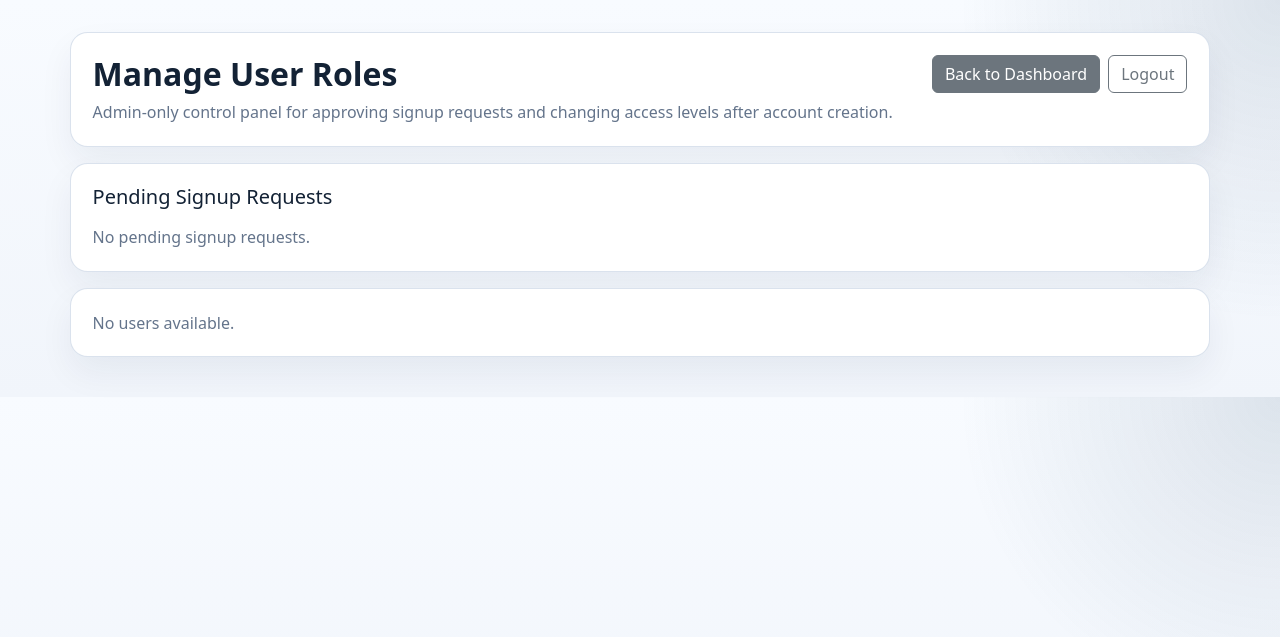
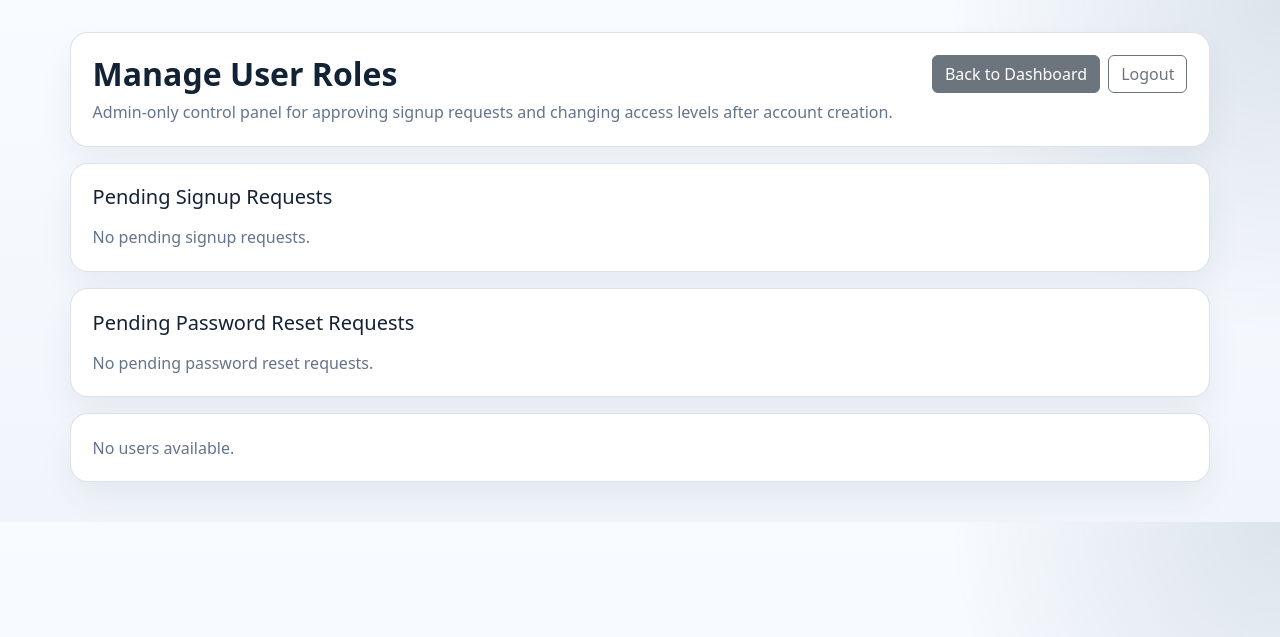
Before and after one commit to omsravya/DDB, a Flask app: page /manage-users in a window 1280 px wide. Shown: the top 637 px of the page. Run offline with Flask 3, Linux system fonts and the light colour scheme; the visitor is signed in with stand-in values (Sample User, id 1); data that the repository does not hold is empty; parts of the project's set-up code (start-up, migrations or seed data) failed here and were passed over; some libraries are stand-ins or nearby versions.

Commit message:
added email password reset

```diff
--- a/app.py
+++ b/app.py
@@ -1,5 +1,9 @@
 from datetime import datetime
 from functools import wraps
+
+from itsdangerous import URLSafeTimedSerializer
+from flask_mail import Mail, Message
+
 from flask import (
     Flask,
     flash,
@@ -16,6 +20,28 @@ from werkzeug.security import check_password_hash, generate_password_hash
 
 app = Flask(__name__)
 
+app.config.update(
+    MAIL_SERVER='smtp.gmail.com',
+    MAIL_PORT=587,
+    MAIL_USE_TLS=True,
+    MAIL_USERNAME=os.environ.get("EMAIL_USER"),
+    MAIL_PASSWORD=os.environ.get("EMAIL_PASS")
+)
+
+mail = Mail(app)
+
+serializer = URLSafeTimedSerializer(app.secret_key)
+
+def generate_reset_token(email):
+    return serializer.dumps(email, salt='password-reset')
+
+def verify_reset_token(token, expiration=3600):
+    try:
+        email = serializer.loads(token, salt='password-reset', max_age=expiration)
+        return email
+    except:
+        return None
+
 raw_database_url = os.environ.get("DATABASE_URL")
 DATABASE_URL = (
     raw_database_url.replace("postgres://", "postgresql://", 1)
@@ -97,6 +123,26 @@ def ensure_signup_request_table():
                 requested_role TEXT NOT NULL,
                 status TEXT NOT NULL DEFAULT 'pending',
                 review_comments TEXT,
+                requested_at TIMESTAMP NOT NULL DEFAULT NOW(),
+                reviewed_at TIMESTAMP,
+                reviewed_by TEXT
+            )
+            """
+        )
+    except psycopg2.Error:
+        return False
+    return True
+
+
+def ensure_password_reset_request_table():
+    try:
+        execute_db(
+            """
+            CREATE TABLE IF NOT EXISTS password_reset_request (
+                password_reset_request_id SERIAL PRIMARY KEY,
+                email TEXT NOT NULL UNIQUE,
+                name TEXT,
+                status TEXT NOT NULL DEFAULT 'pending',
                 requested_at TIMESTAMP NOT NULL DEFAULT NOW(),
                 reviewed_at TIMESTAMP,
                 reviewed_by TEXT
@@ -1700,31 +1746,119 @@ def signup():
     )
 
 
+# @app.route("/forgot-password", methods=["GET", "POST"])
+# def forgot_password():
+#     if request.method == "POST":
+#         email = request.form["email"].strip()
+#         if not ensure_password_reset_request_table():
+#             flash("Unable to prepare password recovery right now. Please try again later.", "danger")
+#             return render_template("forgot_password.html", email=email)
+
+#         user = query_one(
+#             """
+#             SELECT *
+#             FROM users
+#             WHERE LOWER(email) = LOWER(%s)
+#             LIMIT 1
+#             """,
+#             (email,),
+#         )
+
+#         if user:
+#             existing_request = query_one(
+#                 """
+#                 SELECT *
+#                 FROM password_reset_request
+#                 WHERE LOWER(email) = LOWER(%s)
+#                   AND status = 'pending'
+#                 LIMIT 1
+#                 """,
+#                 (email,),
+#             )
+#             if existing_request:
+#                 flash(
+#                     "A password reset request is already pending for that account. An admin still needs to set a temporary password.",
+#                     "info",
+#                 )
+#             else:
+#                 execute_db(
+#                     """
+#                     INSERT INTO password_reset_request (email, name, status)
+#                     VALUES (%s, %s, 'pending')
+#                     ON CONFLICT (email)
+#                     DO UPDATE SET
+#                         name = EXCLUDED.name,
+#                         status = 'pending',
+#                         requested_at = NOW(),
+#                         reviewed_at = NULL,
+#                         reviewed_by = NULL
+#                     """,
+#                     (email, first_present(user, ["name", "full_name", "email"])),
+#                 )
+#                 flash(
+#                     "Your password reset request has been sent to an admin. They can issue a temporary password from the Manage Users screen.",
+#                     "success",
+#                 )
+#         else:
+#             flash("No account found for that email address.", "danger")
+
+#         return render_template("forgot_password.html", email=email)
+
+#     return render_template("forgot_password.html", email="")
+
 @app.route("/forgot-password", methods=["GET", "POST"])
 def forgot_password():
     if request.method == "POST":
         email = request.form["email"].strip()
+
         user = query_one(
-            """
-            SELECT *
-            FROM users
-            WHERE LOWER(email) = LOWER(%s)
-            LIMIT 1
-            """,
+            "SELECT * FROM users WHERE LOWER(email) = LOWER(%s) LIMIT 1",
             (email,),
         )
 
         if user:
-            flash(
-                "Password-based login is enabled now, but reset tokens are not implemented yet. Contact an admin to update your account password directly in the database.",
-                "warning",
+            token = generate_reset_token(email)
+            reset_link = url_for("reset_password", token=token, _external=True)
+
+            msg = Message(
+                "Password Reset Request",
+                sender=app.config["MAIL_USERNAME"],
+                recipients=[email]
             )
-        else:
-            flash("No account found for that email address.", "danger")
-
-        return render_template("forgot_password.html", email=email)
+            msg.body = f"Click this link to reset your password:\n{reset_link}"
+
+            mail.send(msg)
+
+        # security: don't reveal if email exists
+        flash("If the email exists, a reset link has been sent.", "info")
+        return redirect(url_for("login"))
 
     return render_template("forgot_password.html", email="")
+
+@app.route("/reset-password/<token>", methods=["GET", "POST"])
+def reset_password(token):
+    email = verify_reset_token(token)
+
+    if not email:
+        flash("Invalid or expired reset link.", "danger")
+        return redirect(url_for("login"))
+
+    if request.method == "POST":
+        new_password = request.form["password"]
+
+        if len(new_password) < 8:
+            flash("Password must be at least 8 characters long.", "danger")
+            return render_template("reset_password.html")
+
+        execute_db(
+            "UPDATE users SET password_hash = %s WHERE LOWER(email) = LOWER(%s)",
+            (generate_password_hash(new_password), email)
+        )
+
+        flash("Password updated successfully!", "success")
+        return redirect(url_for("login"))
+
+    return render_template("reset_password.html")
 
 
 @app.route("/logout")
@@ -2210,6 +2344,7 @@ def seed_sample_facts():
 @require_role("admin")
 def manage_users():
     ensure_signup_request_table()
+    ensure_password_reset_request_table()
     users_cols, users = query_db("SELECT * FROM users ORDER BY email")
     user_records = rows_to_dicts(users_cols, users)
     identifier_column = get_user_identifier_column(users_cols)
@@ -2288,6 +2423,62 @@ def manage_users():
             flash("Signup request rejected.", "success")
             return redirect(url_for("manage_users"))
 
+        if action in {"approve_password_reset", "reject_password_reset"}:
+            reset_request_id = request.form["password_reset_request_id"]
+            reset_request = query_one(
+                """
+                SELECT *
+                FROM password_reset_request
+                WHERE password_reset_request_id = %s
+                LIMIT 1
+                """,
+                (reset_request_id,),
+            )
+
+            if not reset_request or reset_request.get("status") != "pending":
+                flash("Password reset request not found or already processed.", "warning")
+                return redirect(url_for("manage_users"))
+
+            if action == "reject_password_reset":
+                execute_db(
+                    """
+                    UPDATE password_reset_request
+                    SET status = 'rejected',
+                        reviewed_at = NOW(),
+                        reviewed_by = %s
+                    WHERE password_reset_request_id = %s
+                    """,
+                    (session.get("user_email"), reset_request_id),
+                )
+                flash("Password reset request dismissed.", "success")
+                return redirect(url_for("manage_users"))
+
+            new_password = request.form.get("new_password", "")
+            if len(new_password) < 8:
+                flash("Temporary password must be at least 8 characters long.", "danger")
+                return redirect(url_for("manage_users"))
+
+            execute_db(
+                """
+                UPDATE users
+                SET password_hash = %s
+                WHERE LOWER(email) = LOWER(%s)
+                """,
+                (generate_password_hash(new_password), reset_request["email"]),
+            )
+            execute_db(
+                """
+                UPDATE password_reset_request
+                SET status = 'completed',
+                    reviewed_at = NOW(),
+                    reviewed_by = %s
+                WHERE password_reset_request_id = %s
+                """,
+                (session.get("user_email"), reset_request_id),
+            )
+            flash("Temporary password saved and password reset request completed.", "success")
+            return redirect(url_for("manage_users"))
+
         if not identifier_column:
             flash("Unable to determine the user identifier column.", "danger")
             return redirect(url_for("manage_users"))
@@ -2346,11 +2537,31 @@ def manage_users():
             }
         )
 
+    password_reset_requests = []
+    reset_cols, reset_rows = query_db(
+        """
+        SELECT *
+        FROM password_reset_request
+        WHERE status = 'pending'
+        ORDER BY requested_at ASC
+        """
+    )
+    for reset_request in rows_to_dicts(reset_cols, reset_rows):
+        password_reset_requests.append(
+            {
+                "password_reset_request_id": reset_request.get("password_reset_request_id"),
+                "name": reset_request.get("name"),
+                "email": reset_request.get("email"),
+                "requested_at": reset_request.get("requested_at"),
+            }
+        )
+
     return render_template(
         "manage_users.html",
         users=normalized_users,
         role_options=list(ROLE_RANK.keys()),
         pending_requests=pending_requests,
+        password_reset_requests=password_reset_requests,
     )
 
 
--- a/requirements.txt
+++ b/requirements.txt
@@ -1,6 +1,7 @@
 blinker==1.9.0
 click==8.3.1
 Flask==3.1.3
+Flask-Mail==0.10.0
 gunicorn==25.3.0
 itsdangerous==2.2.0
 Jinja2==3.1.6
--- a/templates/forgot_password.html
+++ b/templates/forgot_password.html
@@ -56,7 +56,7 @@
     <main class="recovery-card">
         <div class="eyebrow">Account Recovery</div>
         <h1>Forgot Password</h1>
-        <p class="lead-copy">This app now uses passwords, but automated reset tokens are not implemented yet. Enter your email to confirm whether your account exists and get recovery guidance.</p>
+        <p class="lead-copy">Enter your email to submit a password reset request. If the account exists, an admin can issue a temporary password from the Manage Users screen.</p>
 
         {% with messages = get_flashed_messages(with_categories=true) %}
             {% if messages %}
@@ -74,7 +74,7 @@
                 <input type="email" name="email" class="form-control" value="{{ email }}" required>
             </div>
 
-            <button type="submit" class="btn btn-primary w-100">Check Account</button>
+            <button type="submit" class="btn btn-primary w-100">Request Password Reset</button>
         </form>
 
         <div class="mt-3 text-center">
--- a/templates/manage_users.html
+++ b/templates/manage_users.html
@@ -138,6 +138,44 @@
             {% endif %}
         </section>
 
+        <section class="panel table-panel mb-3">
+            <h2 class="h5 mb-3">Pending Password Reset Requests</h2>
+            {% if password_reset_requests %}
+            <div class="table-wrap">
+                <table class="table table-hover align-middle">
+                    <thead>
+                        <tr>
+                            <th>Name</th>
+                            <th>Email</th>
+                            <th>Requested At</th>
+                            <th>Temporary Password</th>
+                            <th>Decision</th>
+                        </tr>
+                    </thead>
+                    <tbody>
+                        {% for reset_request in password_reset_requests %}
+                        <tr>
+                            <td>{{ reset_request.name or "—" }}</td>
+                            <td>{{ reset_request.email }}</td>
+                            <td>{{ reset_request.requested_at }}</td>
+                            <td colspan="2">
+                                <form method="POST" class="d-flex gap-2 flex-wrap align-items-center">
+                                    <input type="hidden" name="password_reset_request_id" value="{{ reset_request.password_reset_request_id }}">
+                                    <input type="password" name="new_password" class="form-control form-control-sm" style="max-width: 220px;" minlength="8" placeholder="Temporary password">
+                                    <button type="submit" name="action" value="approve_password_reset" class="btn btn-sm btn-primary">Set Password</button>
+                                    <button type="submit" name="action" value="reject_password_reset" class="btn btn-sm btn-outline-danger">Dismiss</button>
+                                </form>
+                            </td>
+                        </tr>
+                        {% endfor %}
+                    </tbody>
+                </table>
+            </div>
+            {% else %}
+            <p class="empty-state">No pending password reset requests.</p>
+            {% endif %}
+        </section>
+
         <section class="panel table-panel">
             {% if users %}
             <div class="table-wrap">
```
Also changed, not shown: templates/reset_password.html (added, +16 -0 lines).
